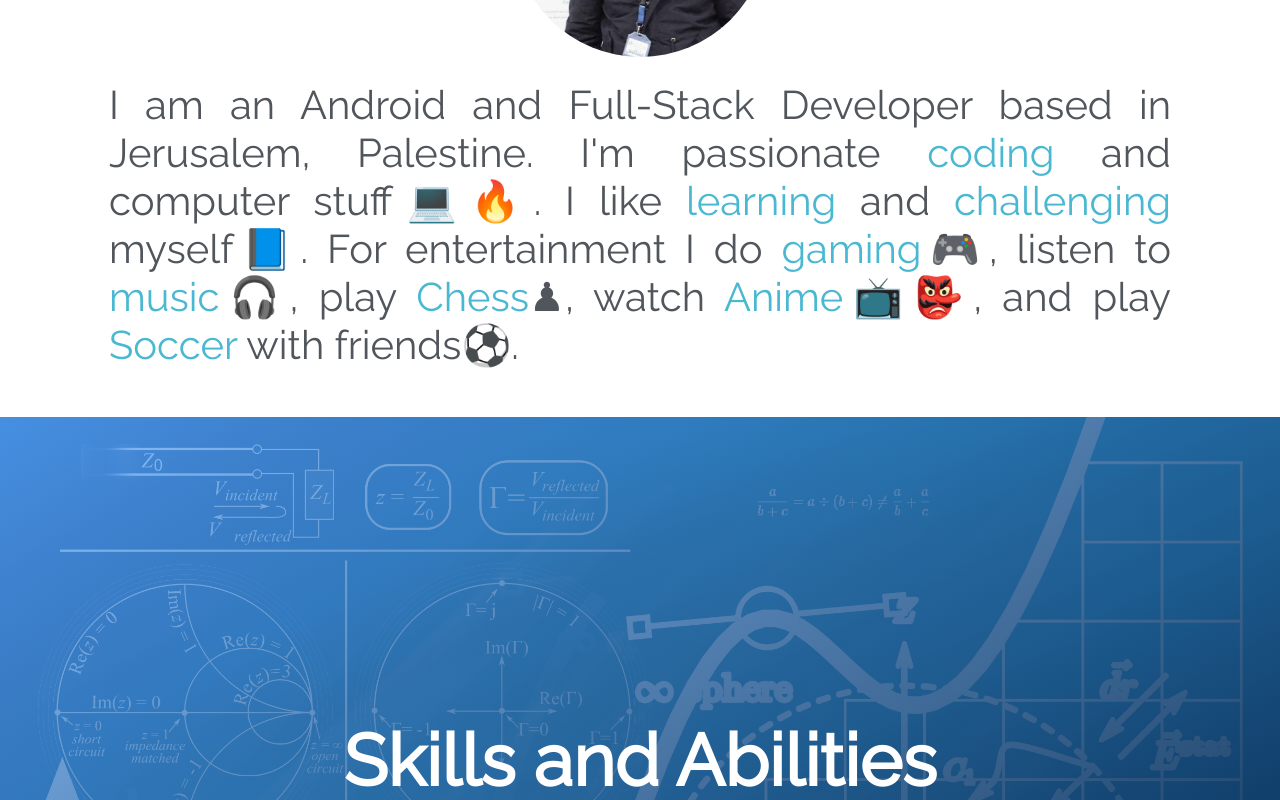
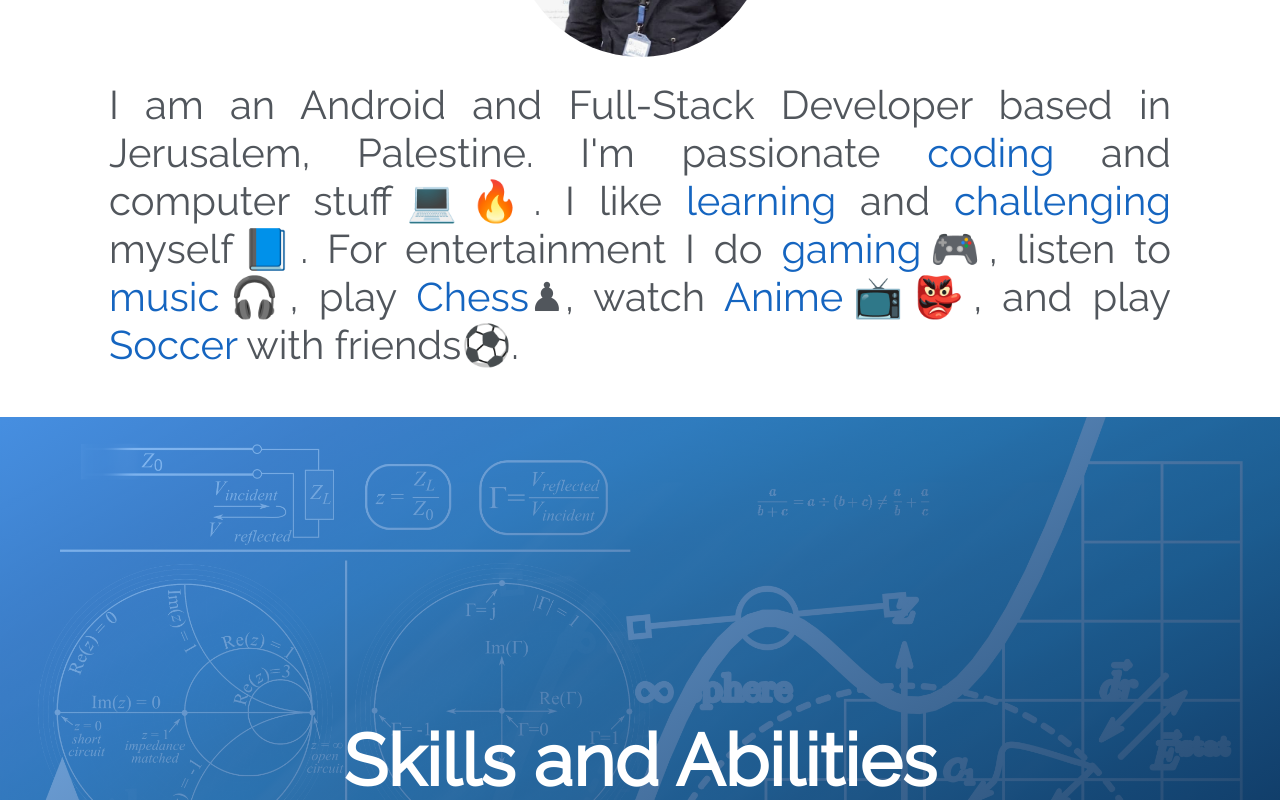
Before and after one commit to AmeerTaweel/ameertaweel.github.io, a Vue app: page / in a window 1280 px wide. Shown: the part 1180-1980 px from the top of the page. Built offline with nearby package versions, Linux system fonts and the light colour scheme; no server answers; the database is empty; what iview would draw is missing.

Commit message:
feat: Complete the projects section

```diff
--- a/src/App.vue
+++ b/src/App.vue
@@ -61,6 +61,16 @@
         </div>
       </div>
     </div>
+    <!-- Projects Section -->
+    <div class="position-relative bg-white mt-5">
+      <div class="container">
+        <div class="row">
+          <div class="col-sm-12 col-md-6 col-lg-4" v-for="(project, index) in projects" :key="index">
+            <project :name="project.name" :description="project.description" :thumb="project.thumb" :url="project.url"></project>
+          </div>
+        </div>
+      </div>
+    </div>
     <!-- Experience Intro -->
     <div class="parallax-image-experiences parallax mt-5">
       <div class="d-flex align-items-center justify-content-center h-100 w-100">
@@ -71,28 +81,6 @@
       </div>
     </div>
     <div class="position-relative bg-white">
-      <h1 class="text-secondary p-5 c-h1 animate-text">My Projects</h1>
-      <div class="container">
-        <div class="row">
-          <div class="col-sm-12 col-md-6 col-lg-4" v-for="(project, index) in projects" :key="index">
-            <project :name="project.name" :description="project.description" :thumb="project.thumb" :url="project.url"></project>
-          </div>
-        </div>
-      </div>
-      <div class="container-fluid mt-5">
-        <div class="row bg-light">
-          <div class="col-sm-12 col-md-4 col-lg-4 m-0 p-0">
-            <img class="w-100 h-auto" src="../public/personal_pic.jpg" alt="Ameer Taweel's personal photo" />
-          </div>
-          <div class="col-sm-12 col-md-8 col-lg-8 px-5 py-3 text-left">
-            <h2 class="my-3 c-h2 animate-text">I'm Ameer Taweel</h2>
-            <h3 class="muted-text c-p animate-text">I am an Android &amp; Full-Stack Developer based in Jerusalem,
-              Palestine. I love <span class="text-main">coding</span>, <span class="text-main">
-              gaming</span>, <span class="text-main">music</span>, <span class="text-main">
-              reading</span>, and playing <span class="text-main">Football</span> with friends.</h3>
-          </div>
-        </div>
-      </div>
       <div id="footer" class="container-fluid p-4 bg-dark">
         <div class="row">
           <div class="col-sm-12 col-md-6 my-3">
@@ -100,19 +88,18 @@
             <h3 class="text-light my-3">Got a project you would like me to work on? Or how about just a friendly chat?
             Send me an email on the adress below.</h3>
             <h3 class="font-weight-bold text-white">Email</h3>
-            <a class="link" href="mailto:ameeertaweel2002@gmail.com" target="_blank"><h3 class="text-main"><small>ameeertaweel2002@gmail.com</small></h3></a>
+            <a class="link" href="mailto:ameeertaweel2002@gmail.com" target="_blank"><h3 class="link"><small>ameeertaweel2002@gmail.com</small></h3></a>
           </div>
           <div class="col-sm-12 col-md-6 my-3">
             <h1 class="c-h2 animate-text text-white">Networks</h1>
             <h3 class="text-light my-3">Give me a follow on these sites</h3>
-            <a class="link" href="https://www.linkedin.com/in/ameer-taweel" rel="noopener noreferrer" target="_blank"><h3 class="text-main">LinkedIn</h3></a>
-            <a class="link" href="https://github.com/AmeerTaweel" rel="noopener noreferrer" target="_blank"><h3 class="text-main">Github</h3></a>
+            <a class="link" href="https://www.linkedin.com/in/ameer-taweel" rel="noopener noreferrer" target="_blank"><h3 class="link">LinkedIn</h3></a>
+            <a class="link" href="https://github.com/AmeerTaweel" rel="noopener noreferrer" target="_blank"><h3 class="link">Github</h3></a>
           </div>
         </div>
         <div class="row">
           <div class="col-12 text-center pt-5 text-white">
             <h5>Copyright © 2018 Ameer Taweel.</h5>
-            <h6>Java | XML | Android | Firebase | HTML5 | CSS3 | JavaScript | Vue.js | Front-End | Node.js | Back-End </h6>
           </div>
         </div>
       </div>
@@ -334,13 +321,14 @@ $secondary-color: #333
     font-size: 2.5em
 
 .text-main
-  color: rgb(75, 184, 210)
+  color: #1565C0
 
 .muted-text
   color: #51565C
 
-.link:hover
-  text-decoration-color: rgb(75, 184, 210)
+.link, .link:hover
+  color: #4BB8D2
+  text-decoration-color: #4BB8D2
 
 .parallax-image-intro
   background: linear-gradient(to right bottom, rgba(89, 167, 255, 0.7), rgb(0, 31, 62)), url('../public/bg-intro.jpg')
```
